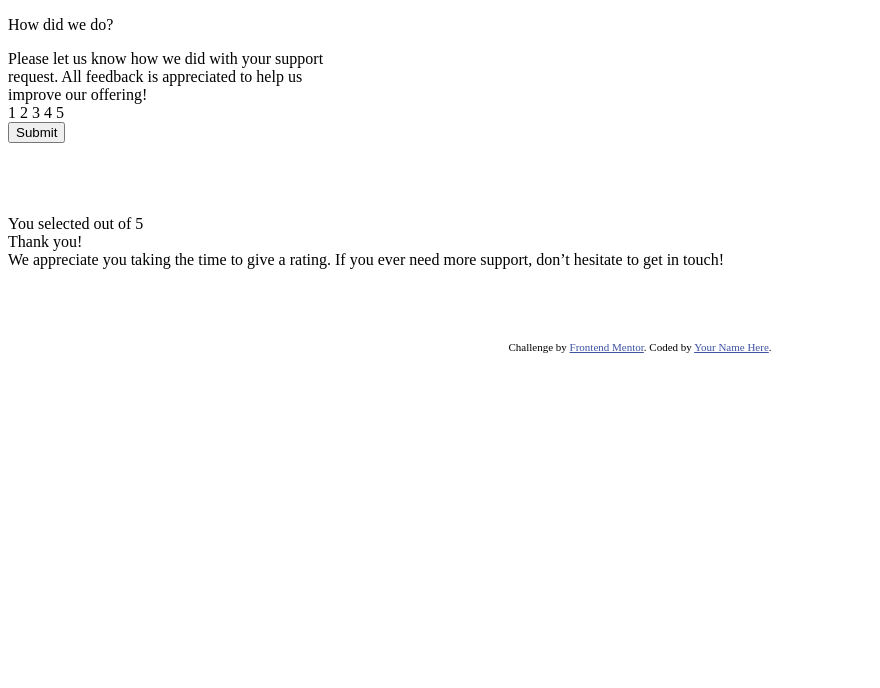
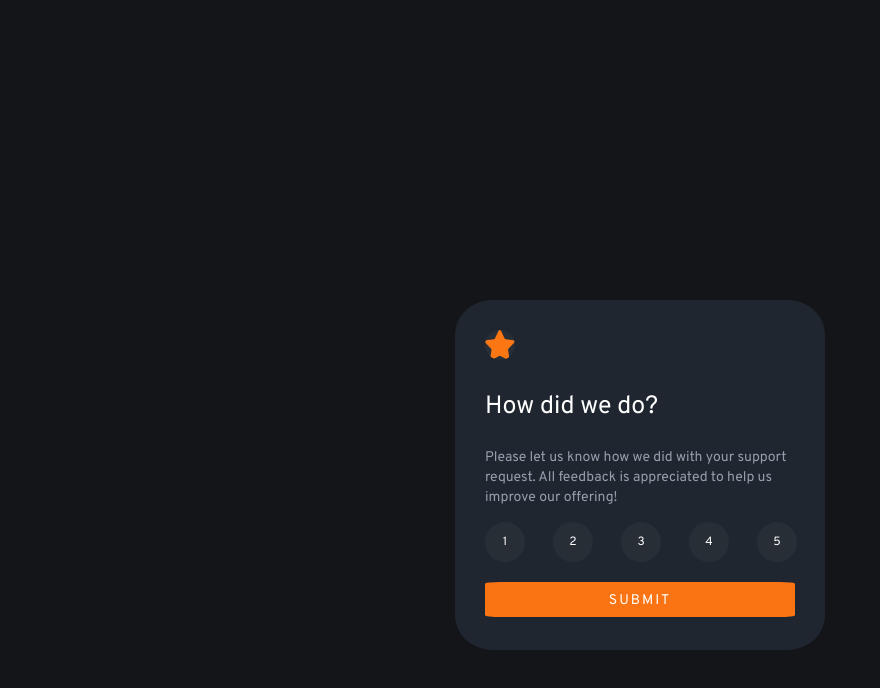
Before and after one commit to rvgarci/interactive-rating-component, a plain HTML site: page index.html in a window 1280 px wide. Shown: the whole page, without its empty margins (0-880 px from the left). Drawn offline with Linux system fonts and the light colour scheme.

Commit message:
Update desktop-design

```diff
--- a/index.html
+++ b/index.html
@@ -5,6 +5,11 @@
           <meta name="viewport" content="width=device-width, initial-scale=1.0"> <!-- displays site properly based on user's device -->
 
           <link rel="icon" type="image/png" sizes="32x32" href="./images/favicon-32x32.png">
+          <link rel="stylesheet" href="./style.css">
+
+          <link rel="preconnect" href="https://fonts.googleapis.com">
+          <link rel="preconnect" href="https://fonts.gstatic.com" crossorigin>
+          <link href="https://fonts.googleapis.com/css2?family=Overpass:wght@400;700&display=swap" rel="stylesheet">
 
           <title>Frontend Mentor | Interactive rating component</title>
 
@@ -14,39 +19,53 @@
                .attribution a { color: hsl(228, 45%, 44%); }
           </style>
      </head>
+
      <body>
 
-  <!-- Rating state start -->
-  <p>How did we do?</p>
+          <div class="container">
 
-  Please let us know how we did with your support <br>
+               <img src="./images/icon-star.svg" alt="star" class="image">
+
+               <p class="title">How did we do?</p>
+
+
+               <p class="paragraph">Please let us know how we did with your support <br>
                     request. All feedback is appreciated to help us <br>
-  improve our offering! <br>
+                    improve our offering!
+               </p>
 
-  1 2 3 4 5 <br>
+               <div class="circle-parent">
+                    <div class="circle-child"><div class="circle-1">1</div></div>
+                    <div class="circle-child"><div class="circle-1">2</div></div>
+                    <div class="circle-child"><div class="circle-1">3</div></div>
+                    <div class="circle-child"><div class="circle-1">4</div></div>
+                    <div class="circle-child"><div class="circle-1">5</div></div>
+               </div>
 
-  <input type="submit">
+               <br><br><br>
 
-  <!-- Rating state end -->
+               <input type="submit" class="button">
+
+          </div>
 
                <!-- Thank you state start -->
+          <!-- You selected -->
+          <!-- Add rating here -->
+          <!-- out of 5 <br> -->
 
-  <br><br><br><br><br>
-
-  You selected <!-- Add rating here --> out of 5 <br>
-
-  Thank you! <br>
+          <!-- Thank you! <br>
 
           We appreciate you taking the time to give a rating. If you ever need more support,
-  don’t hesitate to get in touch!
+          don’t hesitate to get in touch! -->
 
           <!-- Thank you state end -->
-
+<!--
           <br><br><br><br><br>
 
           <div class="attribution">
                Challenge by <a href="https://www.frontendmentor.io?ref=challenge" target="_blank">Frontend Mentor</a>.
                Coded by <a href="#">Your Name Here</a>.
-  </div>
+          </div> -->
+
      </body>
 </html>
--- /dev/null
+++ b/style.css
@@ -0,0 +1,89 @@
+ body {
+    background-color: rgb(20,21,25);
+    font-family: 'Overpass', sans-serif;
+    color: hsl(0, 0%, 100%);
+}
+
+.container {
+    background-color: rgb(31,38,48);
+    width: 310px;
+    height: 290px;
+    border-radius: 10%;
+    font-family: 'Overpass', sans-serif;
+    padding: 30px;
+    position: relative;
+    margin: auto;
+    margin-top: 300px;
+}
+
+.image {
+    background: rgb(40,46,54);
+    border-radius: 50%;
+    height: 30px;
+    width: 30px;;
+}
+
+.title {
+    font-size: 25px;
+}
+
+.paragraph {
+    font-size: 14px;
+    line-height: 20px;
+    color: hsl(217, 12%, 63%);
+}
+
+.circle-parent {
+    width: 340px;
+}
+
+.circle-child {
+    width: 20%;
+    float: left;
+}
+
+.circle-1 {
+    background: rgb(40,46,54);
+    border-radius: 50%;
+    height: 40px;
+    width: 40px;
+    line-height: 40px;
+    text-align: center;
+    font-size: 12px;
+}
+
+.circle-1:hover {
+    background-color: hsl(25, 97%, 53%);
+    color: hsl(0, 0%, 100%);
+}
+
+.button {
+    background-color: hsl(25, 97%, 53%);
+    color: hsl(0, 0%, 100%);
+    text-transform: uppercase;
+    letter-spacing: 2px;
+    font-size: 14px;
+    padding: 10px 10px;
+    border-radius: 5%;
+    width: 310px;
+    height: 35px;
+    border: none;
+    text-align: center;
+    font-family: 'Overpass', sans-serif;
+    transition-duration: 0.3s;
+    position: relative;
+  }
+
+.button:hover {
+    background-color: hsl(0, 0%, 100%);
+    color: hsl(25, 97%, 53%);
+  }
+
+ /*
+
+The designs were created to the following widths:
+
+- Mobile: 375px
+- Desktop: 1440px
+
+*/
```
Lines whose indentation alone changed are shown as unchanged.
